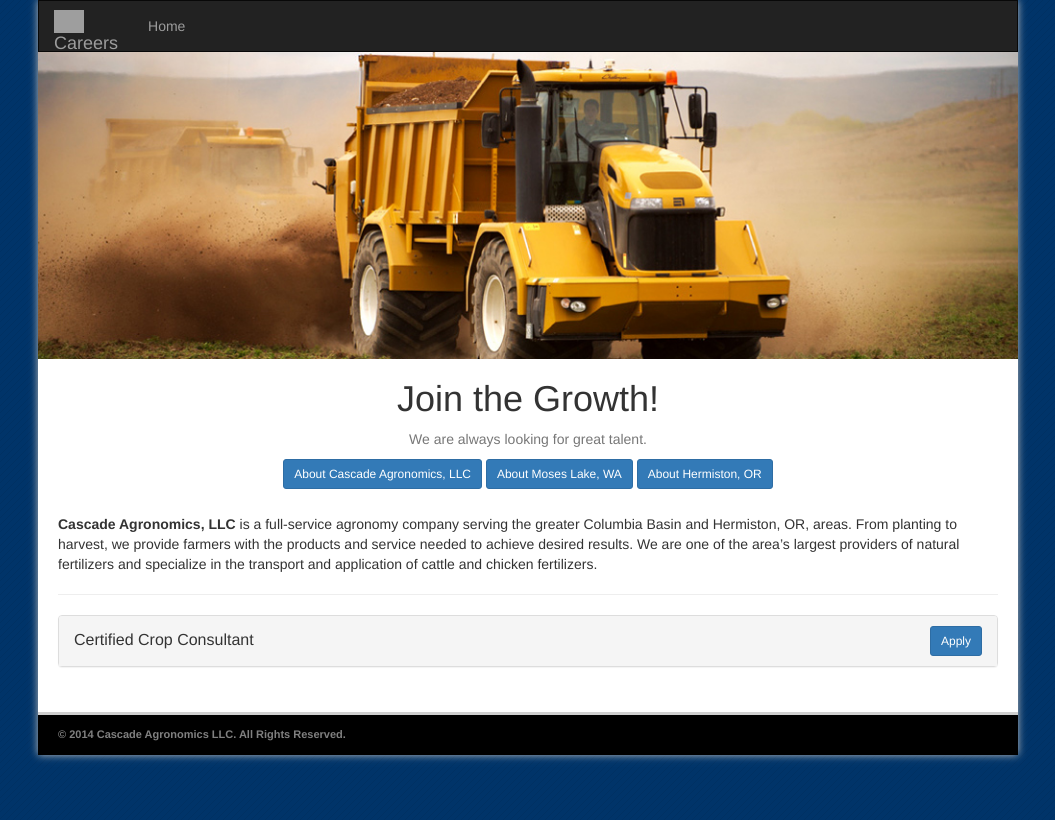
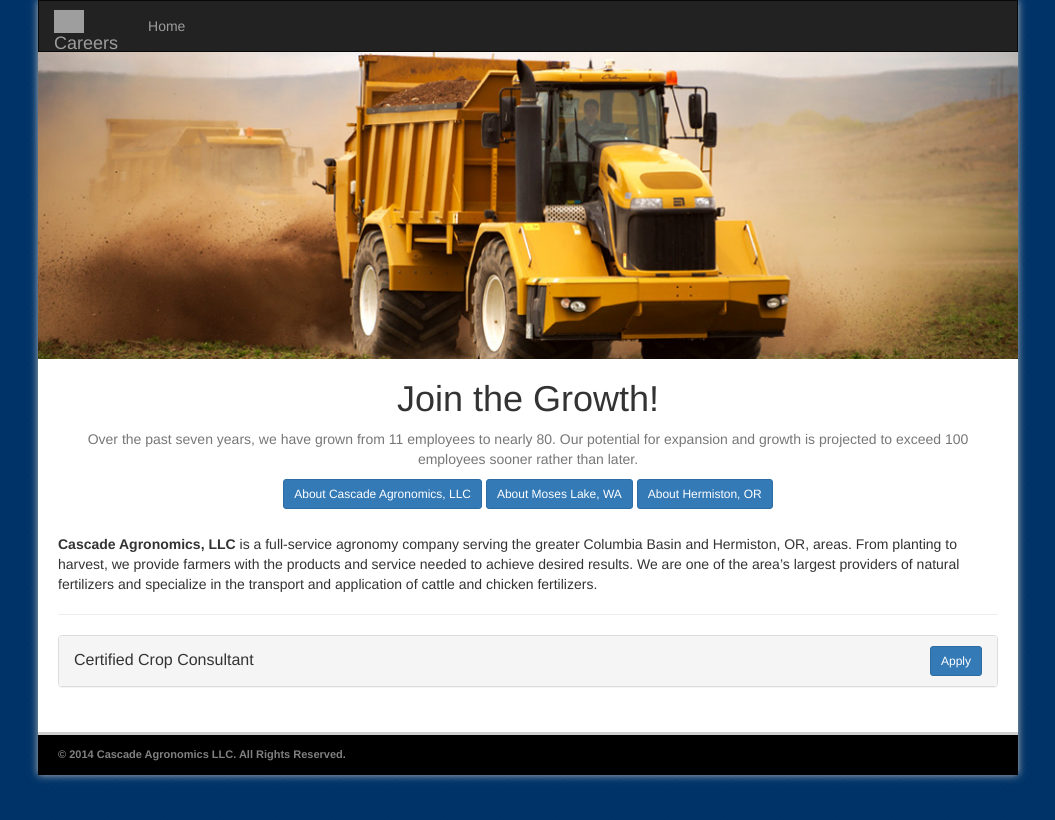
Before and after one commit to caadmin/cacareers, a Jekyll site: the page built from index.html, in a window 1280 px wide. Shown: the top 820 px of the page, without its empty margins (112-1167 px from the left). Built offline with Jekyll 4.4.1, drawn with Linux system fonts in a browser that asks for light colours; nearby versions of some CDN libraries; Markdown is read by kramdown in place of the engine named in the settings; grey boxes are pictures that could not be loaded.

Commit message:
changes to add growth info

```diff
--- a/index.html
+++ b/index.html
@@ -4,7 +4,7 @@ title: Careers
 ---
 
 <h1 class="text-center">Join the Growth!</h1>
-<p class="text-muted text-center">We are always looking for great talent.</p>
+<p class="text-muted text-center">Over the past seven years, we have grown from 11 employees to nearly 80. Our potential for expansion and growth is projected to exceed 100 employees sooner rather than later. </p>
 
 <div class="text-center about-buttons">
     <button class="btn btn-sm btn-primary" data-toggle="modal" data-target="#about-modal">About Cascade Agronomics, LLC</button>
```
